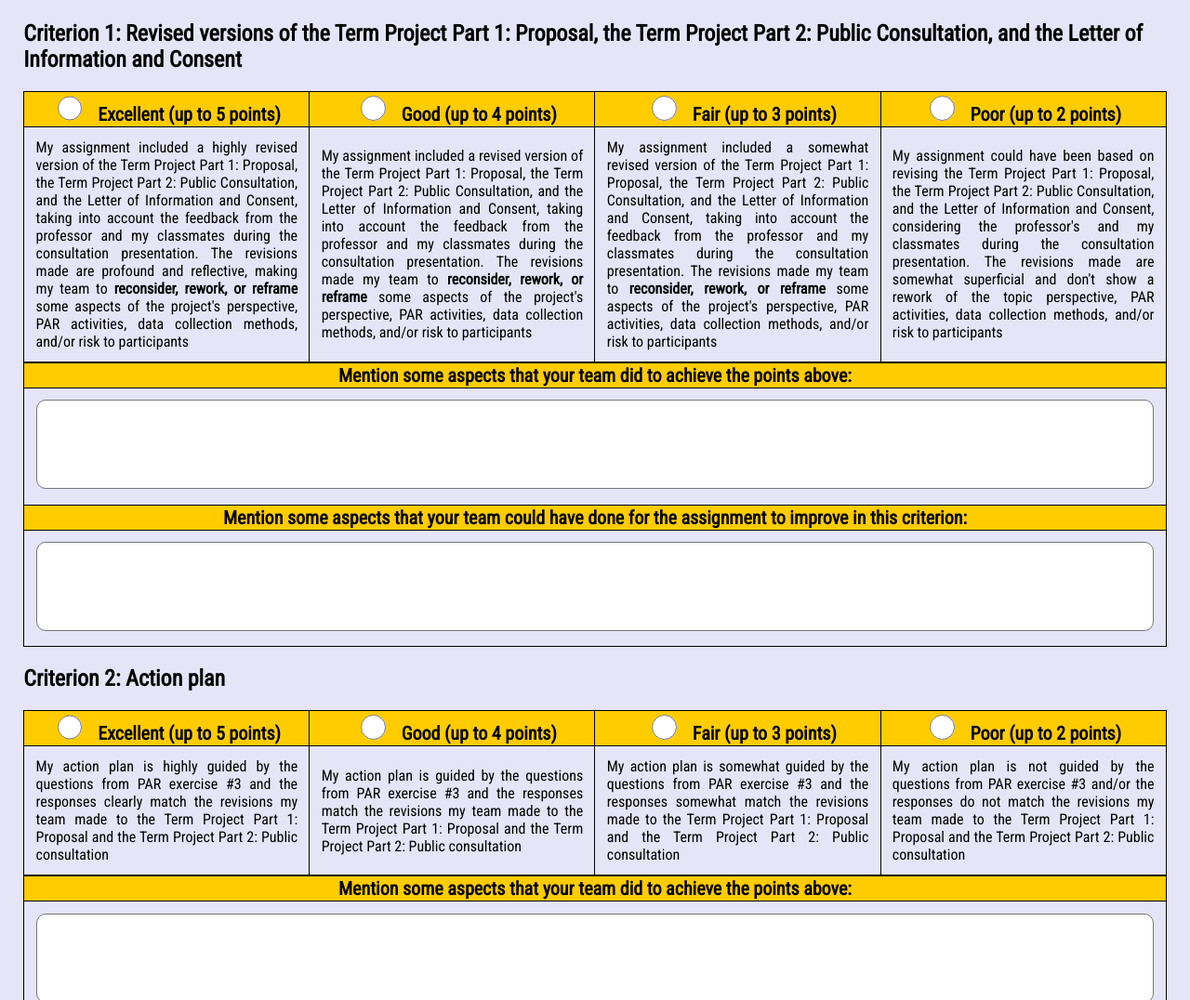
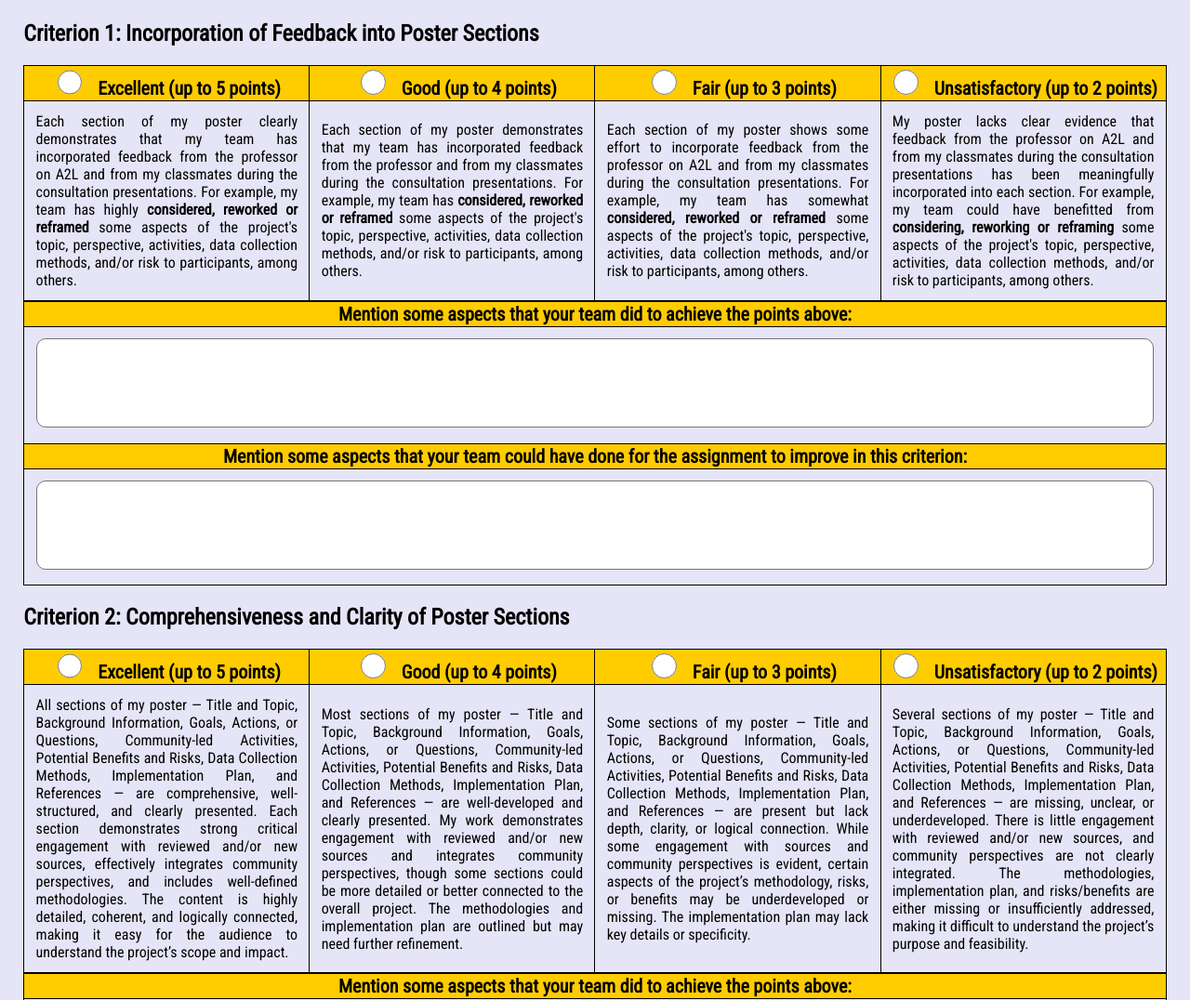
Before and after one commit to SOCSCI1SS3/self-assessment-community-engagement, a plain HTML site: page index.html in a window 1280 px wide. Shown: the part 543-1619 px from the top of the page at 93% size. Drawn offline with nearby package versions, Linux system fonts and the light colour scheme.

Commit message:
Update index.html

```diff
--- a/index.html
+++ b/index.html
@@ -64,7 +64,7 @@ This assignment involves a 2-sided assessment process, where you and I will eval
 
 <!--  Criterion 1    -->
     <h2>
-      Criterion 1: Revised versions of the Term Project Part 1: Proposal, the Term Project Part 2: Public Consultation, and the Letter of Information and Consent
+      Criterion 1: Incorporation of Feedback into Poster Sections
     </h2>
 
 
@@ -98,21 +98,19 @@ This assignment involves a 2-sided assessment process, where you and I will eval
          id="criterion1-poor"
          name="criterion1"
          value="Poor (up to 2 points)">
-  <label for="criterion1-poor">Poor (up to 2 points)</label>
+  <label for="criterion1-poor">Unsatisfactory (up to 2 points)</label>
     </th>
     </tr>
+  <tr>
+  <td>Each section of my poster clearly demonstrates that my team has incorporated feedback from the professor on A2L and from my classmates during the consultation presentations. For example, my team has highly <b>considered, reworked or reframed</b> some aspects of the project's topic, perspective, activities, data collection methods, and/or risk to participants, among others.</td>
 
-  <tr>
-    <td>My assignment included a highly revised version of the Term Project Part 1: Proposal, the Term Project Part 2: Public Consultation, and the Letter of Information and Consent, taking into account the feedback from the professor and my classmates during the consultation presentation. The revisions made are profound and reflective, making my team to <b>reconsider, rework, or reframe</b> some aspects of the project's perspective, PAR activities, data collection methods, and/or risk to participants </td>
+  <td>Each section of my poster demonstrates that my team has incorporated feedback from the professor and from my classmates during the consultation presentations. For example, my team has <b>considered, reworked or reframed</b> some aspects of the project's topic, perspective, activities, data collection methods, and/or risk to participants, among others.</td>
 
-    <td>My assignment included a revised version of the Term Project Part 1: Proposal, the Term Project Part 2: Public Consultation, and the Letter of Information and Consent, taking into account the feedback from the professor and my classmates during the consultation presentation. The revisions made my team to <b>reconsider, rework, or reframe</b> some aspects of the project's perspective, PAR activities, data collection methods, and/or risk to participants </td>
+  <td>Each section of my poster shows some effort to incorporate feedback from the professor on A2L and from my classmates during the consultation presentations. For example, my team has somewhat <b>considered, reworked or reframed</b> some aspects of the project's topic, perspective, activities, data collection methods, and/or risk to participants, among others.</td>
 
-    <td>My assignment included a somewhat revised version of the Term Project Part 1: Proposal, the Term Project Part 2: Public Consultation, and the Letter of Information and Consent, taking into account the feedback from the professor and my classmates during the consultation presentation. The revisions made my team to <b>reconsider, rework, or reframe</b> some aspects of the project's perspective, PAR activities, data collection methods, and/or risk to participants
- </td>
+  <td>My poster lacks clear evidence that feedback from the professor on A2L and from my classmates during the consultation presentations has been meaningfully incorporated into each section. For example, my team could have benefitted from <b>considering, reworking or reframing</b> some aspects of the project's topic, perspective, activities, data collection methods, and/or risk to participants, among others.</td>
+</tr>
 
-    <td>My assignment could have been based on revising the Term Project Part 1: Proposal, the Term Project Part 2: Public Consultation, and the Letter of Information and Consent, considering the professor's and my classmates during the consultation presentation. The revisions made are somewhat superficial and don't show a rework of the topic perspective, PAR activities, data collection methods, and/or risk to participants
-</td>
-  </tr>
      </table>
 
     <table class="reflectionTable">
@@ -157,7 +155,7 @@ criterion:</label>
 
  <!--  Criterion 2    -->
     <h2>
-      Criterion 2: Action plan
+      Criterion 2: Comprehensiveness and Clarity of Poster Sections
     </h2>
 
 
@@ -191,19 +189,20 @@ criterion:</label>
          id="criterion2-poor"
          name="criterion2"
          value="Poor (up to 2 points)">
-  <label for="criterion2-poor">Poor (up to 2 points)</label>
+  <label for="criterion2-poor">Unsatisfactory (up to 2 points)</label>
     </th>
     </tr>
 
   <tr>
-    <td>My action plan is highly guided by the questions from PAR exercise #3 and the responses clearly match the revisions my team made to the Term Project Part 1: Proposal and the Term Project Part 2: Public consultation </td>
+  <td>All sections of my poster — Title and Topic, Background Information, Goals, Actions, or Questions, Community-led Activities, Potential Benefits and Risks, Data Collection Methods, Implementation Plan, and References — are comprehensive, well-structured, and clearly presented. Each section demonstrates strong critical engagement with reviewed and/or new sources, effectively integrates community perspectives, and includes well-defined methodologies. The content is highly detailed, coherent, and logically connected, making it easy for the audience to understand the project’s scope and impact.</td>
 
-    <td> My action plan is guided by the questions from PAR exercise #3 and the responses match the revisions my team made to the Term Project Part 1: Proposal and the Term Project Part 2: Public consultation   </td>
+  <td>Most sections of my poster — Title and Topic, Background Information, Goals, Actions, or Questions, Community-led Activities, Potential Benefits and Risks, Data Collection Methods, Implementation Plan, and References — are well-developed and clearly presented. My work demonstrates engagement with reviewed and/or new sources and integrates community perspectives, though some sections could be more detailed or better connected to the overall project. The methodologies and implementation plan are outlined but may need further refinement.</td>
 
-    <td>My action plan is somewhat guided by the questions from PAR exercise #3 and the responses somewhat match the revisions made to the Term Project Part 1: Proposal and the Term Project Part 2: Public consultation</td>
+  <td>Some sections of my poster — Title and Topic, Background Information, Goals, Actions, or Questions, Community-led Activities, Potential Benefits and Risks, Data Collection Methods, Implementation Plan, and References — are present but lack depth, clarity, or logical connection. While some engagement with sources and community perspectives is evident, certain aspects of the project’s methodology, risks, or benefits may be underdeveloped or missing. The implementation plan may lack key details or specificity.</td>
 
-    <td>My action plan is not guided by the questions from PAR exercise #3 and/or the responses do not match the revisions my team made to the Term Project Part 1: Proposal and the Term Project Part 2: Public consultation </td>
-  </tr>
+  <td>Several sections of my poster — Title and Topic, Background Information, Goals, Actions, or Questions, Community-led Activities, Potential Benefits and Risks, Data Collection Methods, Implementation Plan, and References — are missing, unclear, or underdeveloped. There is little engagement with reviewed and/or new sources, and community perspectives are not clearly integrated. The methodologies, implementation plan, and risks/benefits are either missing or insufficiently addressed, making it difficult to understand the project’s purpose and feasibility.</td>
+</tr>
+
 
      </table>
 
@@ -248,7 +247,7 @@ criterion:</label>
 
     <!--  Criterion 3    -->
     <h2>
-      Criterion 3: Recruitment poster
+      Criterion 3: Community Engagement During the Project Fair
     </h2>
 
 
@@ -282,19 +281,20 @@ criterion:</label>
          id="criterion3-poor"
          name="criterion3"
          value="Poor (up to 2 points)">
-  <label for="criterion3-poor">Poor (up to 2 points)</label>
+  <label for="criterion3-poor">Unsatisfactory (up to 2 points)</label>
     </th>
     </tr>
 
-<tr>
-    <td>My recruitment poster includes a short description of the PAR project, the characteristics/demographics of the participants our team needs/wants, the date and place of our PAR activities, and our research team's contact information. And my poster clearly coincides with the revisions my team made to the Term Project Part 1: Proposal and the Term Project Part 2: Public consultation </td>
+   <tr>
+  <td>During the project fair on April 7, my team actively engaged attendees, including faculty members and students outside the class, by clearly explaining my project, answering questions thoughtfully, and encouraging meaningful discussions. Sharing our work with a broader audience has influenced our understanding of the project and its impact. </td>
 
-    <td> My recruitment poster is missing one of the following components: a short description of my PAR project, the characteristics/demographics of the participants our team needs/wants, the date and place of our PAR activities and the contact information of our research team. And my poster coincides with the revisions my team made to the Term Project Part 1: Proposal and the Term Project Part 2: Public consultation  </td>
+  <td>During the project fair on April 7, my team  engaged attendees by presenting my project clearly and responding to questions. My team  reflected on the experience, noting key insights from discussions and considering how sharing our work with a broader audience influenced our perspective. </td>
 
-    <td>My recruitment poster is missing two of the following components: a sort description of my PAR project, the characteristics/demographics of the participants our team needs/wants, the date and place of our PAR activities and the contact information of our research team. And my poster somewhat coincides with the revisions my team made to the Term Project Part 1: Proposal and the Term Project Part 2: Public consultation </td>
+  <td>During the project fair on April 7, my team  presented my project but had limited engagement with attendees. Our responses to questions were brief, and overall experience was somewhat superficial, lacking a clear analysis of how audience interactions influenced our understanding of the project.</td>
 
-    <td>My recruitment poster is missing three or more of the following components: a short description of my PAR project, the characteristics/demographics of the participants our team needs/wants, the date and place of our PAR activities and the contact information of our research team. And/or my poster does not coincide with the revisions my team made to the Term Project Part 1: Proposal and the Term Project Part 2: Public consultation  </td>
-  </tr>
+  <td>During the project fair on April 7, our team  had minimal interaction with attendees and did not actively engage faculty members or students outside the class. </td>
+</tr>
+
      </table>
 
     <table class="reflectionTable">
@@ -372,7 +372,7 @@ criterion:</label>
          id="criterion4-poor"
          name="criterion4"
          value="Poor (up to 2 points)">
-  <label for="criterion4-poor">Poor (up to 2 points)</label>
+  <label for="criterion4-poor">Unsatisfactory (up to 2 points)</label>
     </th>
     </tr>
 
```
